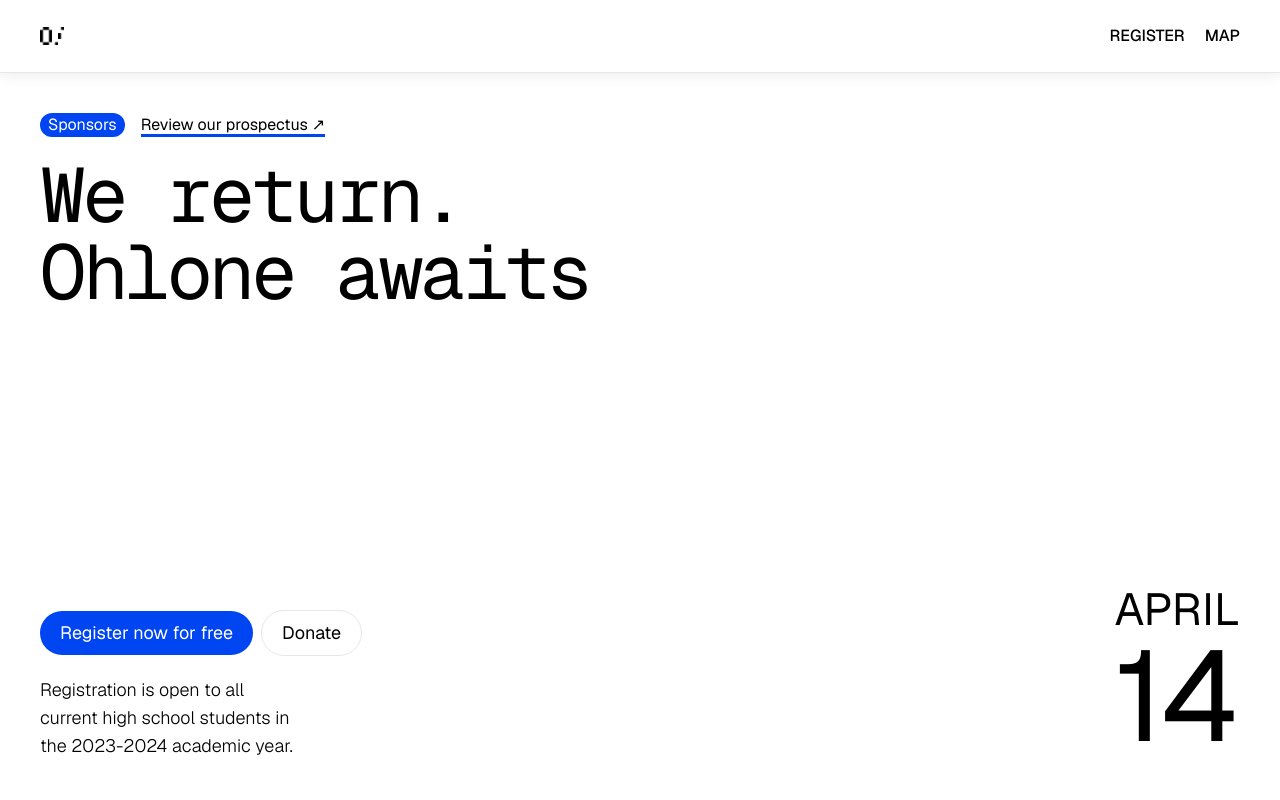
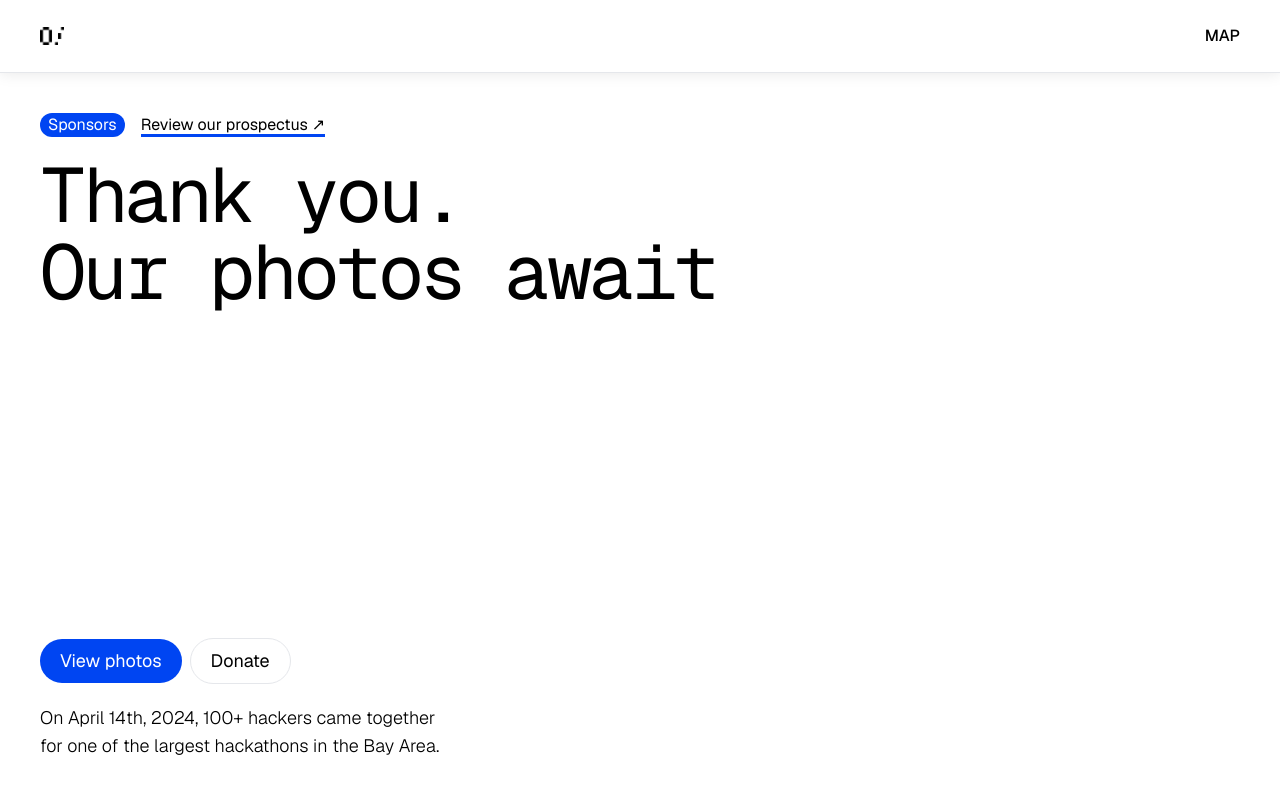
Before and after one commit to Mishra-Manit/ohlone-hacks, a Next.js app: page / in a window 1280 px wide. Shown: the top 800 px of the page. Built offline with nearby package versions, Linux system fonts and the light colour scheme; a web font is replaced by a local one.

Commit message:
remove registration

```diff
--- a/next.config.mjs
+++ b/next.config.mjs
@@ -17,6 +17,11 @@ const nextConfig = {
                 destination: '/files/presentation.pdf',
                 permanent: true,
             },
+            {
+                source: '/photos',
+                destination: '/',
+                permanent: true,
+            },
             // {
             //     source: '/key',
             //     destination: '/files/api-key.txt',
--- a/src/app/components/Header.tsx
+++ b/src/app/components/Header.tsx
@@ -3,9 +3,9 @@ import StyledLink from "./StyledLink";
 import Link from 'next/link';
 
 const navItems = {
-	'/register': {
-		name: 'REGISTER',
-	},
+	// '/register': {
+	// 	name: 'REGISTER',
+	// },
 	'/location': {
 		name: 'MAP',
 	},
--- a/src/app/components/Hero.tsx
+++ b/src/app/components/Hero.tsx
@@ -21,7 +21,8 @@ export default function Hero() {
                         </Link> */}
                 </div>
                 <div className="pointer-events-none font-mono text-[6vw] tracking-tighter leading-none mx-10">
-                    We return. <br /> Ohlone awaits
+                    Thank you.
+                    <br /> Our photos await
                     <span className="select-none typing-cursor">.</span>
                 </div>
             </div>
@@ -31,21 +32,24 @@ export default function Hero() {
                     <div className="flex justify-between items-end">
                         <div className="flex flex-col items-start gap-5">
                             <div className="flex flex-col sm:items-center sm:flex-row gap-2">
-                                <Link href="/register" target="_blank" className="text-white rounded-full px-5 text-lg py-2 bg-[#0045F2] hover:bg-[#5395ff] hover:shadow-[0_0_15px_0_rgba(0,69,242,0.5)] transition-all">
+                                {/* <Link href="/register" target="_blank" className="text-white rounded-full px-5 text-lg py-2 bg-[#0045F2] hover:bg-[#5395ff] hover:shadow-[0_0_15px_0_rgba(0,69,242,0.5)] transition-all">
                                     Register now for free
+                                </Link> */}
+                                <Link href="/photos" target="_blank" className="text-white rounded-full px-5 text-lg py-2 bg-[#0045F2] hover:bg-[#5395ff] hover:shadow-[0_0_15px_0_rgba(0,69,242,0.5)] transition-all">
+                                    View photos
                                 </Link>
                                 <Link href="https://hcb.hackclub.com/donations/start/ohlonehacks" target="_blank" className="rounded-full border px-5 py-2 text-lg hover:bg-black hover:text-white hover:border-transparent transition-all">
                                     Donate
                                 </Link>
                             </div>
                             <Balancer className="w-1/2 sm:w-1/2 text-sm sm:text-lg font-light">
-                                Registration is open to all current high school students in the 2023-2024 academic year.
+                                On April 14th, 2024, 100+ hackers came together for one of the largest hackathons in the Bay Area.
                             </Balancer>
                         </div>
-                        <div className="flex flex-col items-end">
+                        {/* <div className="flex flex-col items-end">
                             <h1 className="text-[3.5vw] leading-none">APRIL</h1>
                             <h2 className="text-[10vw] leading-none">14</h2>
-                        </div>
+                        </div> */}
                         {/* <h1 className="w-1/2 font-mono sm:w-1/4 text-right text-2xl lg:text-[3vw] leading-none">*</h1> */}
                     </div>
                 </div>
--- a/src/app/page.tsx
+++ b/src/app/page.tsx
@@ -24,14 +24,14 @@ export default function Ohlone() {
             <div className="mt-32 bg-[#0045F2] py-10 flex flex-col text-white items-center">
                 {/* CTA */}
                 <Schedule />
-                <div className="py-20 flex flex-col items-center gap-2 md:gap-0">
+                {/* <div className="py-20 flex flex-col items-center gap-2 md:gap-0">
                     <h1 className="text-[10vw] lg:text-[8vw]">
                         Don&apos;t miss out.
                     </h1>
                     <Link href="/register" target="_self" className="border-4 border-white hover:bg-transparent hover:text-white bg-white text-[#0045F2] py-2 lg:py-4 px-10 text-[5vw] lg:text-[3vw] rounded-full transition-all">
                         Register now
                     </Link>
-                </div>
+                </div> */}
                 <Footer />
             </div>
         </main>
```
